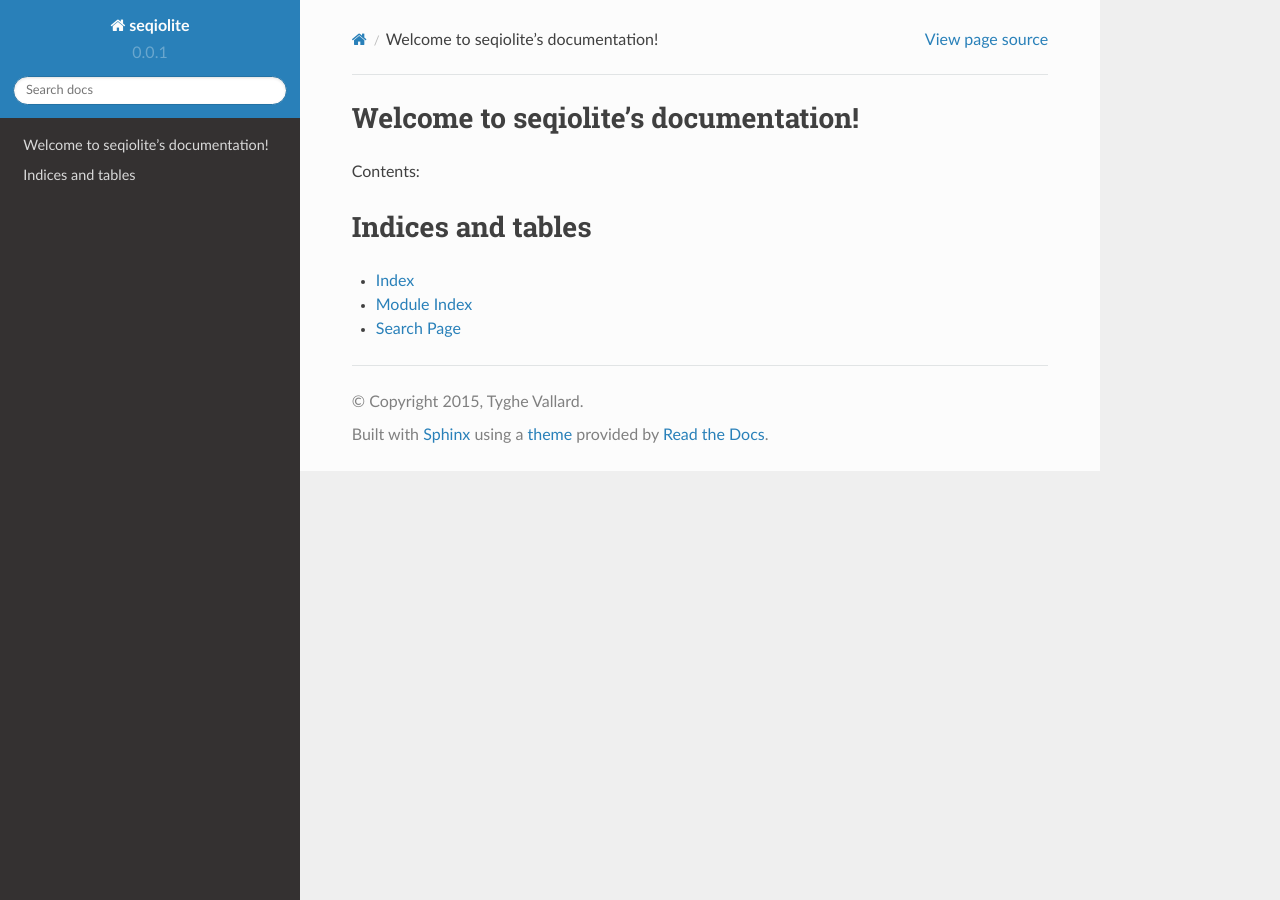
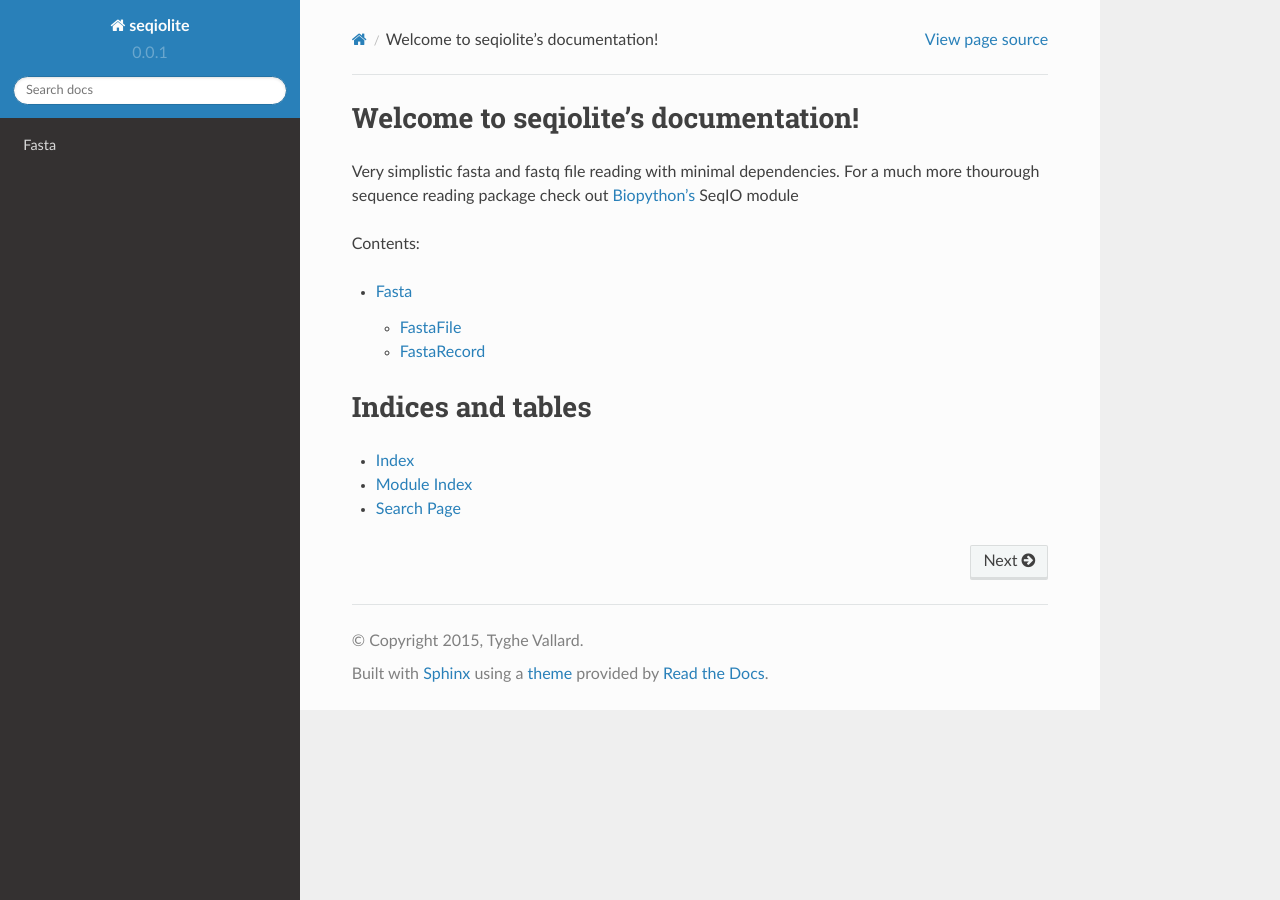
Before and after one commit to necrolyte2/seqiolite, a Sphinx documentation site: the page built from docs/index.rst, in a window 1280 px wide. Built offline with Sphinx 7.4.7 and the Read the Docs theme 2.0.0, drawn with Linux system fonts in a browser that asks for light colours.

Commit message:
More docs

```diff
--- a/docs/index.rst
+++ b/docs/index.rst
@@ -6,10 +6,16 @@
 Welcome to seqiolite's documentation!
 =====================================
 
+Very simplistic fasta and fastq file reading with minimal dependencies.
+For a much more thourough sequence reading package check out
+`Biopython's <https://pypi.python.org/pypi/biopython>`_ SeqIO module
+
 Contents:
 
 .. toctree::
-   :maxdepth: 2
+    :maxdepth: 2
+
+    fasta
 
 Indices and tables
 ==================
```
Also changed, not shown: docs/fasta.rst (added, +39 -0 lines), .travis.yml.
